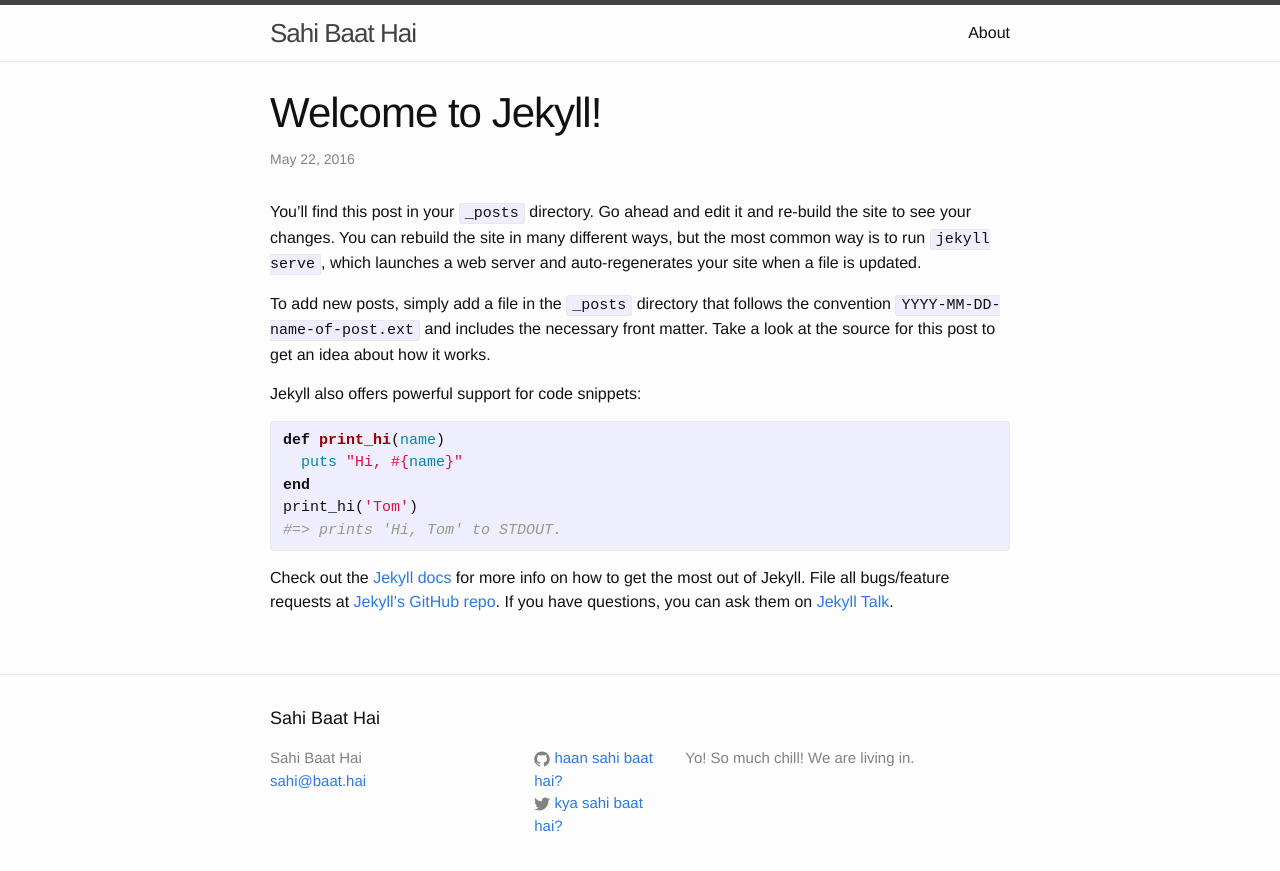
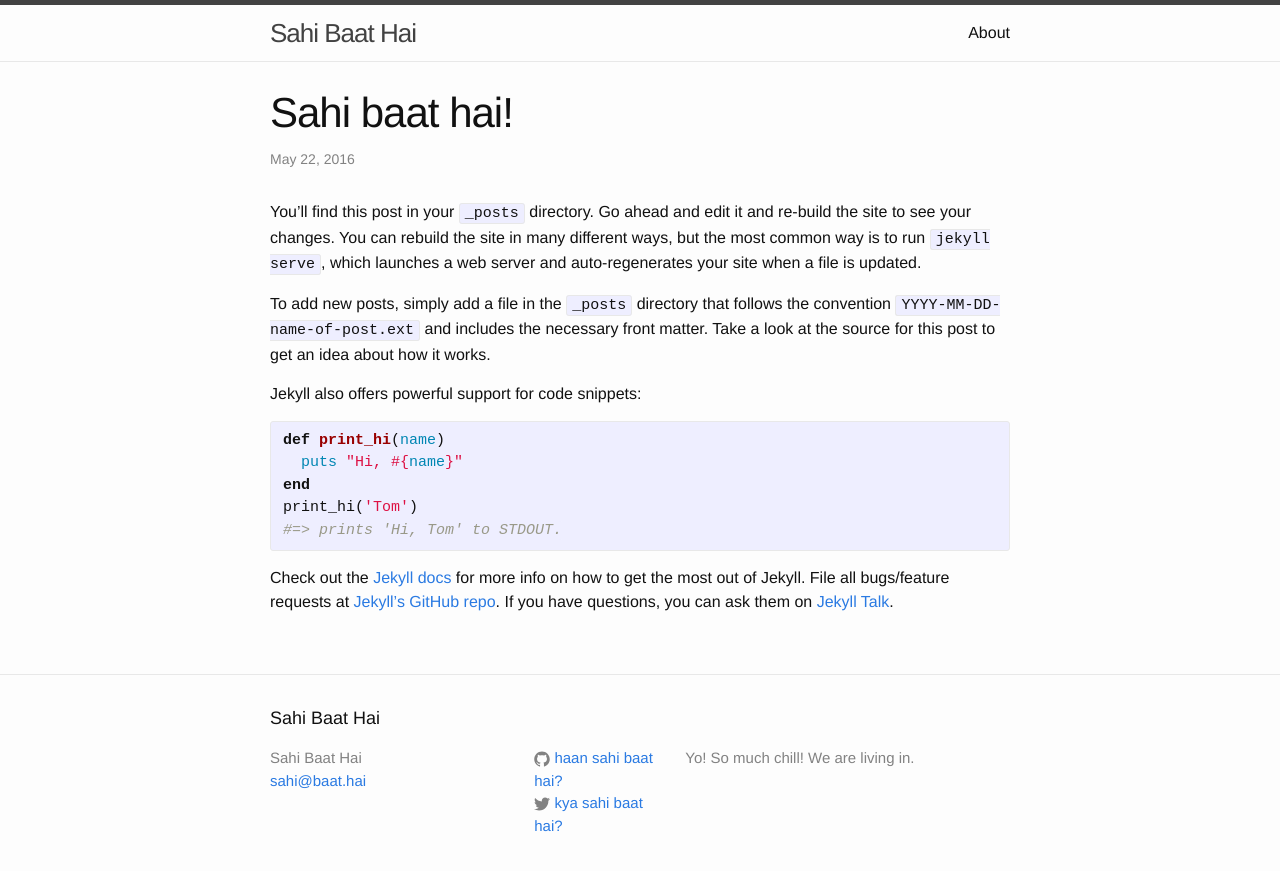
Before and after one commit to shikharkhanna29/shikharkhanna29.github.io, a Jekyll site: the page built from _posts/2016-05-22-welcome-to-jekyll.markdown, in a window 1280 px wide. Shown: the top 871 px of the page. Built offline with Jekyll 4.4.1, drawn with Linux system fonts in a browser that asks for light colours.

Commit message:
Update 2016-05-22-welcome-to-jekyll.markdown

```diff
--- a/_posts/2016-05-22-welcome-to-jekyll.markdown
+++ b/_posts/2016-05-22-welcome-to-jekyll.markdown
@@ -1,6 +1,6 @@
 ---
 layout: post
-title:  "Welcome to Jekyll!"
+title:  "Sahi baat hai!"
 date:   2016-05-22 07:27:06 -0400
 categories: jekyll update
 ---
```
